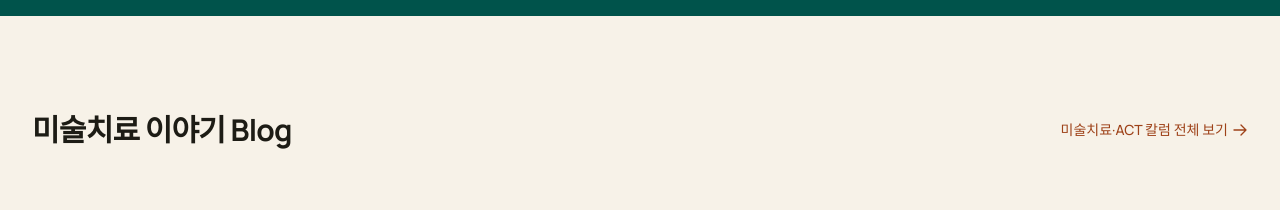
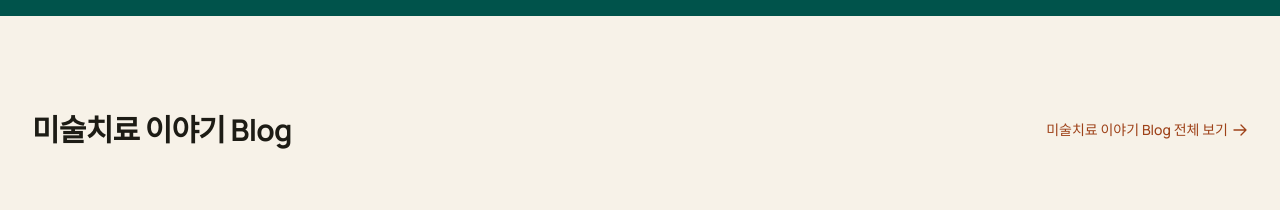
Before and after one commit to act-art-center/actartcenter.com, a Next.js app: page / in a window 1280 px wide. Shown: the part 8140-8350 px from the top of the page. Built offline with nearby package versions, Linux system fonts and the light colour scheme.

Commit message:
Rename homepage blog archive link

```diff
--- a/src/components/sections/BlogPreview.tsx
+++ b/src/components/sections/BlogPreview.tsx
@@ -14,10 +14,10 @@ export function BlogPreview() {
           <h2 className="text-2xl lg:text-3xl font-bold tracking-tight">미술치료 이야기 Blog</h2>
           <Link
             href="/blog"
-            aria-label="미술치료·ACT 칼럼 전체 보기"
+            aria-label="미술치료 이야기 Blog 전체 보기"
             className="hidden sm:inline-flex items-center gap-1 text-secondary-500 text-sm font-medium hover:gap-2 transition-all"
           >
-            미술치료·ACT 칼럼 전체 보기
+            미술치료 이야기 Blog 전체 보기
             <svg className="w-4 h-4" fill="none" viewBox="0 0 24 24" stroke="currentColor" strokeWidth={2}>
               <path strokeLinecap="round" strokeLinejoin="round" d="M13.5 4.5 21 12m0 0-7.5 7.5M21 12H3" />
             </svg>
```
